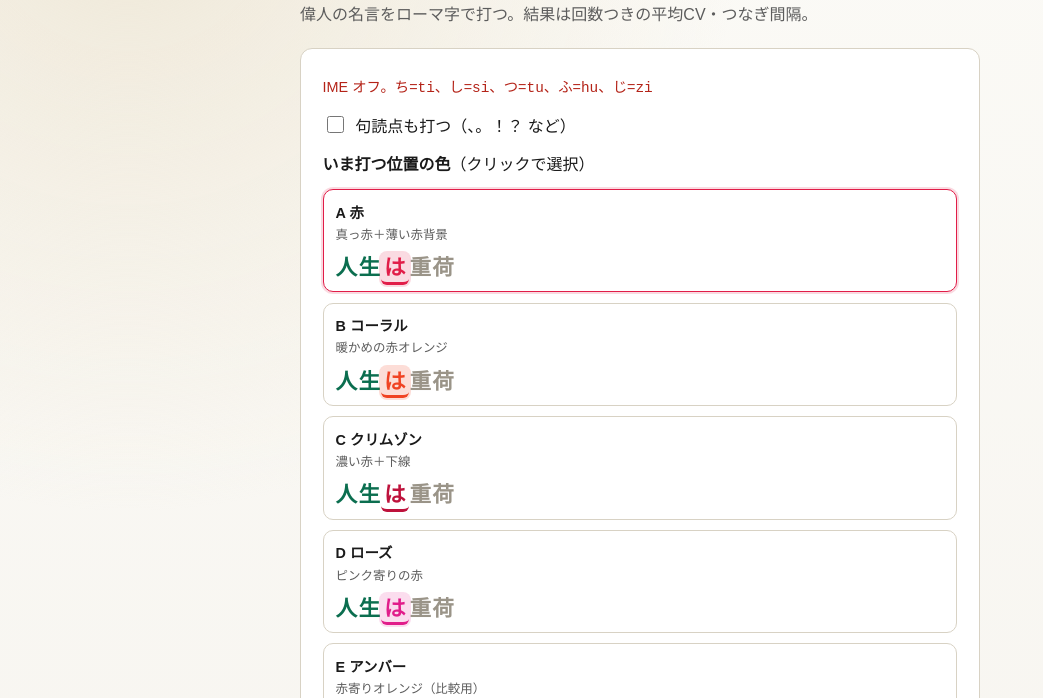
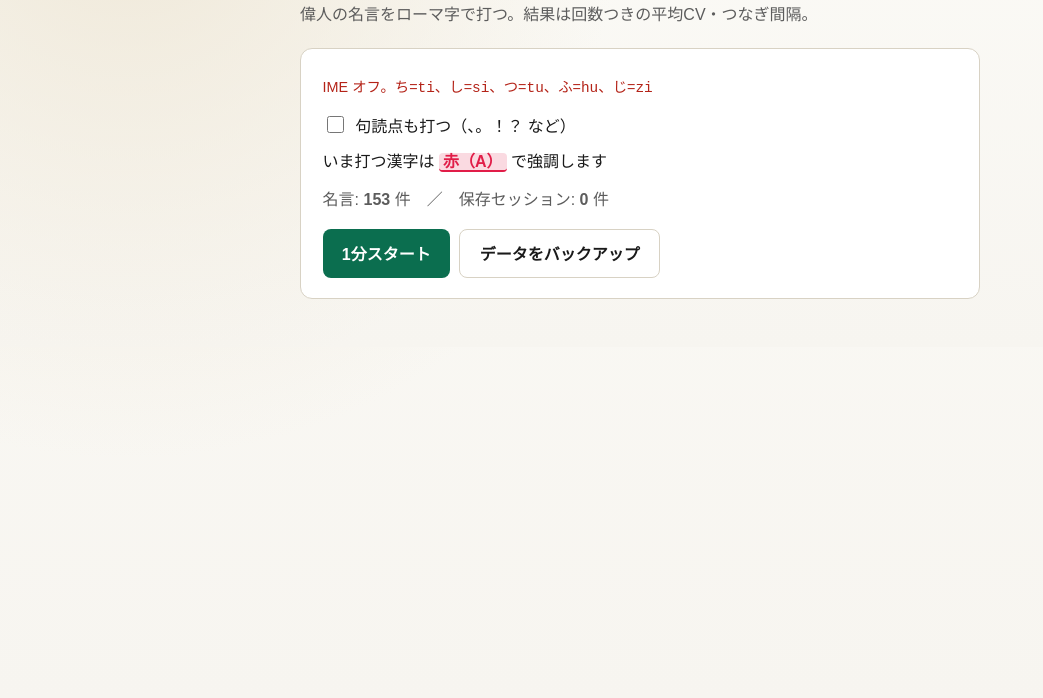
Before and after one commit to kanta0410/typing_game, a website built with Vite: page index.html in a window 1280 px wide. Shown: the part 102-800 px from the top of the page, without its empty margins (0-1043 px from the left). Built offline with nearby package versions, Linux system fonts and the light colour scheme; a web font is replaced by a local one.

Commit message:
fix: lock caret highlight to pattern A (red)
Remove theme picker; always emphasize current kanji with red caret.

```diff
--- a/src/engine/settings.ts
+++ b/src/engine/settings.ts
@@ -1,25 +1,13 @@
 const KEY = "typing_game_settings_v1";
 
-export type CaretTheme = "red" | "coral" | "crimson" | "rose" | "amber";
+/** 実装は A（赤）固定 */
+export type CaretTheme = "red";
 
 export type GameSettings = {
   /** true なら 、。！？ なども打つ */
   typePunctuation: boolean;
-  /** いま打つ位置の色パターン */
   caretTheme: CaretTheme;
 };
-
-export const CARET_THEMES: {
-  id: CaretTheme;
-  label: string;
-  blurb: string;
-}[] = [
-  { id: "red", label: "A 赤", blurb: "真っ赤＋薄い赤背景" },
-  { id: "coral", label: "B コーラル", blurb: "暖かめの赤オレンジ" },
-  { id: "crimson", label: "C クリムゾン", blurb: "濃い赤＋下線" },
-  { id: "rose", label: "D ローズ", blurb: "ピンク寄りの赤" },
-  { id: "amber", label: "E アンバー", blurb: "赤寄りオレンジ（比較用）" },
-];
 
 const DEFAULTS: GameSettings = {
   typePunctuation: false,
@@ -31,15 +19,13 @@ export function loadSettings(): GameSettings {
     const raw = localStorage.getItem(KEY);
     if (!raw) return { ...DEFAULTS };
     const parsed = JSON.parse(raw) as Partial<GameSettings>;
-    const theme = CARET_THEMES.some((t) => t.id === parsed.caretTheme)
-      ? (parsed.caretTheme as CaretTheme)
-      : DEFAULTS.caretTheme;
     return {
       typePunctuation:
         typeof parsed.typePunctuation === "boolean"
           ? parsed.typePunctuation
           : DEFAULTS.typePunctuation,
-      caretTheme: theme,
+      // 常に A（赤）
+      caretTheme: "red",
     };
   } catch {
     return { ...DEFAULTS };
@@ -47,10 +33,13 @@ export function loadSettings(): GameSettings {
 }
 
 export function saveSettings(next: GameSettings): void {
-  localStorage.setItem(KEY, JSON.stringify(next));
-  applyCaretTheme(next.caretTheme);
+  localStorage.setItem(
+    KEY,
+    JSON.stringify({ ...next, caretTheme: "red" as const }),
+  );
+  applyCaretTheme("red");
 }
 
-export function applyCaretTheme(theme: CaretTheme): void {
-  document.documentElement.dataset.caret = theme;
+export function applyCaretTheme(_theme: CaretTheme = "red"): void {
+  document.documentElement.dataset.caret = "red";
 }
--- a/src/styles.css
+++ b/src/styles.css
@@ -8,40 +8,10 @@
   --panel: #ffffff;
   --mono: "IBM Plex Mono", "Consolas", "Courier New", monospace;
   --sans: "IBM Plex Sans JP", "Hiragino Sans", "Yu Gothic UI", sans-serif;
-  /* いま打つ位置（デフォルト: 赤） */
+  /* いま打つ位置: A 赤 */
   --caret: #e11d48;
   --caret-bg: rgba(225, 29, 72, 0.16);
-  --caret-underline: transparent;
-}
-
-html[data-caret="red"] {
-  --caret: #e11d48;
-  --caret-bg: rgba(225, 29, 72, 0.16);
-  --caret-underline: transparent;
-}
-
-html[data-caret="coral"] {
-  --caret: #f04323;
-  --caret-bg: rgba(240, 67, 35, 0.18);
-  --caret-underline: transparent;
-}
-
-html[data-caret="crimson"] {
-  --caret: #be123c;
-  --caret-bg: transparent;
-  --caret-underline: #be123c;
-}
-
-html[data-caret="rose"] {
-  --caret: #e11d8a;
-  --caret-bg: rgba(225, 29, 138, 0.15);
-  --caret-underline: transparent;
-}
-
-html[data-caret="amber"] {
-  --caret: #d97706;
-  --caret-bg: rgba(217, 119, 6, 0.2);
-  --caret-underline: transparent;
+  --caret-underline: #e11d48;
 }
 
 * {
@@ -227,59 +197,17 @@ p {
   font-weight: 700;
 }
 
-.theme-grid {
-  display: grid;
-  gap: 0.65rem;
-  margin: 0.75rem 0 0.25rem;
+.theme-note {
+  margin: 0.85rem 0;
+  color: var(--ink);
 }
 
-.theme-card {
-  border: 1px solid var(--line);
-  border-radius: 10px;
-  padding: 0.65rem 0.75rem;
-  cursor: pointer;
-  text-align: left;
-  background: #fff;
-  font: inherit;
-  color: inherit;
-}
-
-.theme-card[aria-checked="true"] {
-  border-color: var(--caret);
-  box-shadow: 0 0 0 2px var(--caret-bg);
-}
-
-.theme-card .theme-label {
-  font-weight: 700;
-  font-size: 0.9rem;
-  margin-bottom: 0.2rem;
-}
-
-.theme-card .theme-blurb {
-  font-size: 0.78rem;
-  color: var(--muted);
-  margin-bottom: 0.45rem;
-}
-
-.theme-preview {
-  font-family: var(--mono);
-  font-size: 1rem;
-  letter-spacing: 0.06em;
-}
-
-.theme-preview-kanji {
-  font-family: var(--sans);
-  font-size: 1.35rem;
-  font-weight: 700;
-  letter-spacing: 0.06em;
-}
-
-.theme-preview .done {
-  color: var(--accent);
-}
-
-.theme-preview .rest {
-  color: #9a9488;
+.caret-swatch {
+  color: var(--caret);
+  background: var(--caret-bg);
+  border-bottom: 2px solid var(--caret);
+  border-radius: 4px;
+  padding: 0 0.25em;
 }
 
 .romaji {
--- a/src/ui/home.ts
+++ b/src/ui/home.ts
@@ -1,23 +1,6 @@
 import { ALL_QUOTES } from "../data/quotes";
-import {
-  applyCaretTheme,
-  CARET_THEMES,
-  loadSettings,
-  saveSettings,
-  type CaretTheme,
-} from "../engine/settings";
+import { applyCaretTheme, loadSettings, saveSettings } from "../engine/settings";
 import { downloadSessionsBackup, sessionCount } from "../engine/storage";
-
-const PREVIEW_COLORS: Record<
-  CaretTheme,
-  { c: string; bg: string; u: string }
-> = {
-  red: { c: "#e11d48", bg: "rgba(225,29,72,0.16)", u: "transparent" },
-  coral: { c: "#f04323", bg: "rgba(240,67,35,0.18)", u: "transparent" },
-  crimson: { c: "#be123c", bg: "transparent", u: "#be123c" },
-  rose: { c: "#e11d8a", bg: "rgba(225,29,138,0.15)", u: "transparent" },
-  amber: { c: "#d97706", bg: "rgba(217,119,6,0.2)", u: "transparent" },
-};
 
 export function renderHome(
   root: HTMLElement,
@@ -25,7 +8,7 @@ export function renderHome(
 ): void {
   const n = sessionCount();
   let settings = loadSettings();
-  applyCaretTheme(settings.caretTheme);
+  applyCaretTheme("red");
 
   root.innerHTML = `
     <div class="brand">Hiragana Timing Lab</div>
@@ -37,10 +20,7 @@ export function renderHome(
         <input type="checkbox" id="punct-toggle" ${settings.typePunctuation ? "checked" : ""} />
         句読点も打つ（、。！？ など）
       </label>
-
-      <p style="margin-top:1rem;color:var(--ink)"><strong>いま打つ位置の色</strong>（クリックで選択）</p>
-      <div class="theme-grid" id="theme-grid" role="radiogroup"></div>
-
+      <p class="theme-note">いま打つ漢字は <strong class="caret-swatch">赤（A）</strong> で強調します</p>
       <p>名言: <strong>${ALL_QUOTES.length}</strong> 件　／　保存セッション: <strong>${n}</strong> 件</p>
       <div class="btn-row">
         <button class="btn" id="start-btn" type="button">1分スタート</button>
@@ -49,46 +29,9 @@ export function renderHome(
     </div>
   `;
 
-  const grid = root.querySelector("#theme-grid")!;
-  for (const t of CARET_THEMES) {
-    const btn = document.createElement("button");
-    btn.type = "button";
-    btn.className = "theme-card";
-    btn.setAttribute("role", "radio");
-    btn.setAttribute(
-      "aria-checked",
-      t.id === settings.caretTheme ? "true" : "false",
-    );
-    btn.innerHTML = `
-      <div class="theme-label">${t.label}</div>
-      <div class="theme-blurb">${t.blurb}</div>
-      <div class="theme-preview theme-preview-kanji">
-        <span class="done">人生</span><span class="caret quote-caret">は</span><span class="rest">重荷</span>
-      </div>
-    `;
-    const caretEl = btn.querySelector(".caret") as HTMLElement;
-    const col = PREVIEW_COLORS[t.id];
-    caretEl.style.color = col.c;
-    caretEl.style.background = col.bg;
-    caretEl.style.borderBottom = `3px solid ${col.u === "transparent" ? col.c : col.u}`;
-    caretEl.style.fontWeight = "800";
-    caretEl.style.borderRadius = "6px";
-    caretEl.style.padding = "0.08em 0.12em";
-    caretEl.style.boxShadow = `0 0 0 2px ${col.bg}`;
-
-    btn.addEventListener("click", () => {
-      settings = { ...settings, caretTheme: t.id };
-      saveSettings(settings);
-      for (const el of grid.querySelectorAll(".theme-card")) {
-        el.setAttribute("aria-checked", el === btn ? "true" : "false");
-      }
-    });
-    grid.appendChild(btn);
-  }
-
   root.querySelector("#punct-toggle")?.addEventListener("change", (e) => {
     const checked = (e.target as HTMLInputElement).checked;
-    settings = { ...settings, typePunctuation: checked };
+    settings = { ...settings, typePunctuation: checked, caretTheme: "red" };
     saveSettings(settings);
   });
   root.querySelector("#start-btn")?.addEventListener("click", onStart);
```
